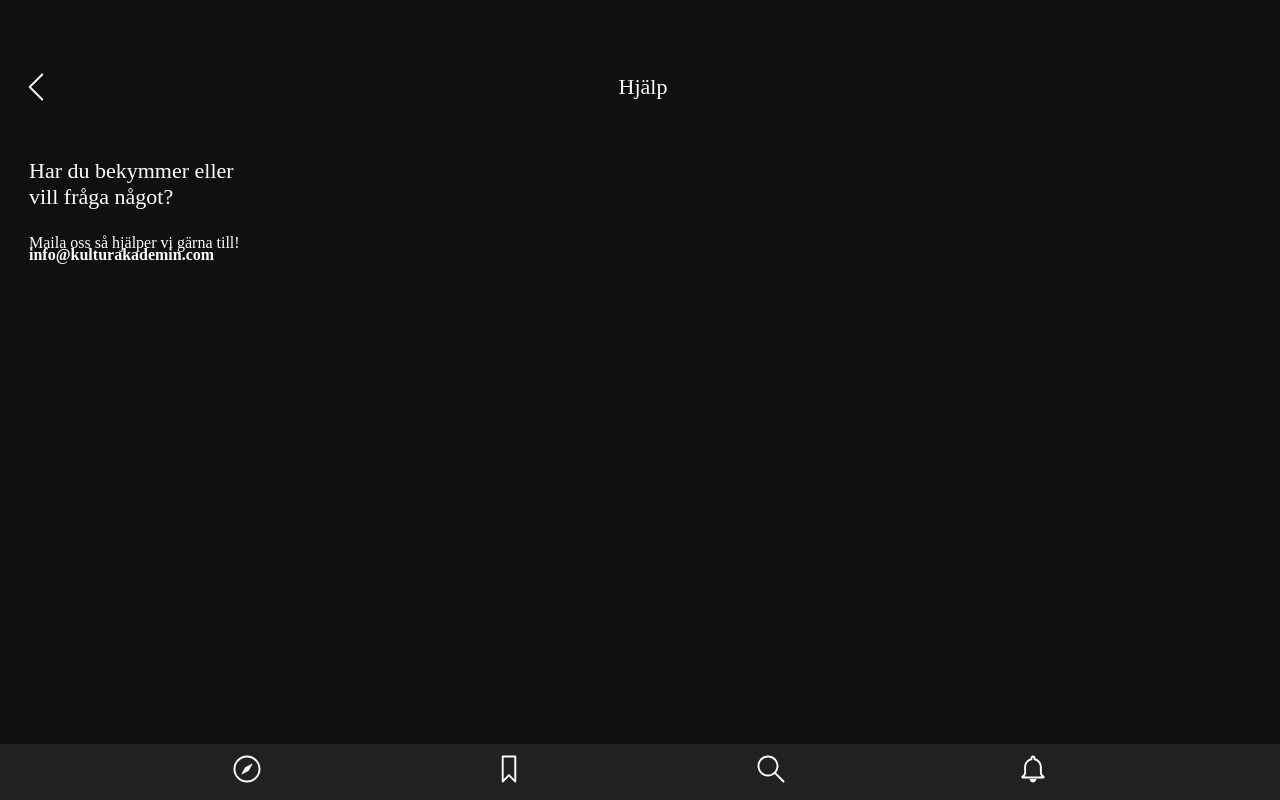
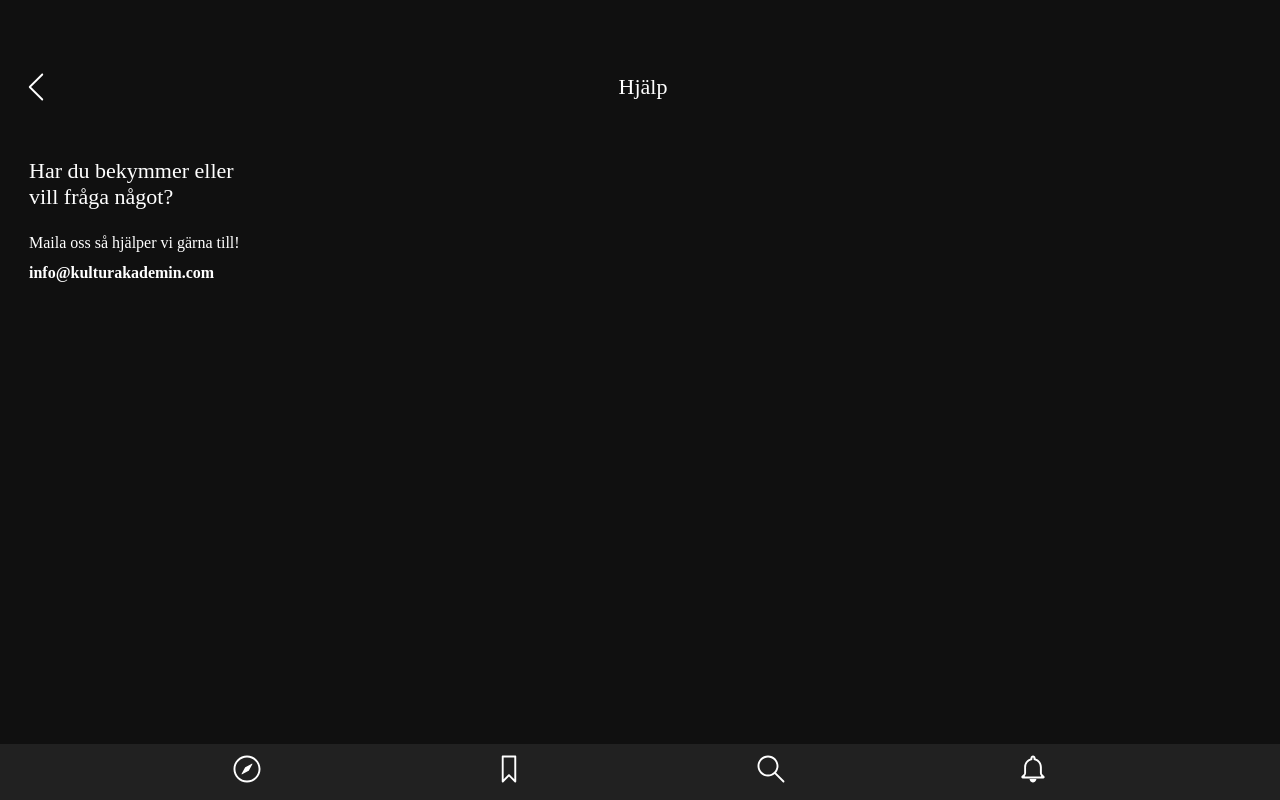
Before and after one commit to erikarvidsson/KA-project2, a React (Create React App) app: page /Help in a window 1280 px wide. Built offline with nearby package versions, Linux system fonts and the light colour scheme.

Commit message:
changed some more css

```diff
--- a/src/components/typo.js
+++ b/src/components/typo.js
@@ -50,7 +50,7 @@ const PStyle = styled.p`
   font-weight: ${props => props.fontWeight || "normal"};
   top: ${props => props.top};
   margin-left: ${props => props.marginLeft || "12px"};
-  height: ${props => props.height || "0"};
+  height: ${props => props.height};
   margin-right: ${props => props.marginRight};
   margin-top: ${props => props.marginTop || "12px"};
   margin-bottom: ${props => props.marginBottom || "12px"};
```
